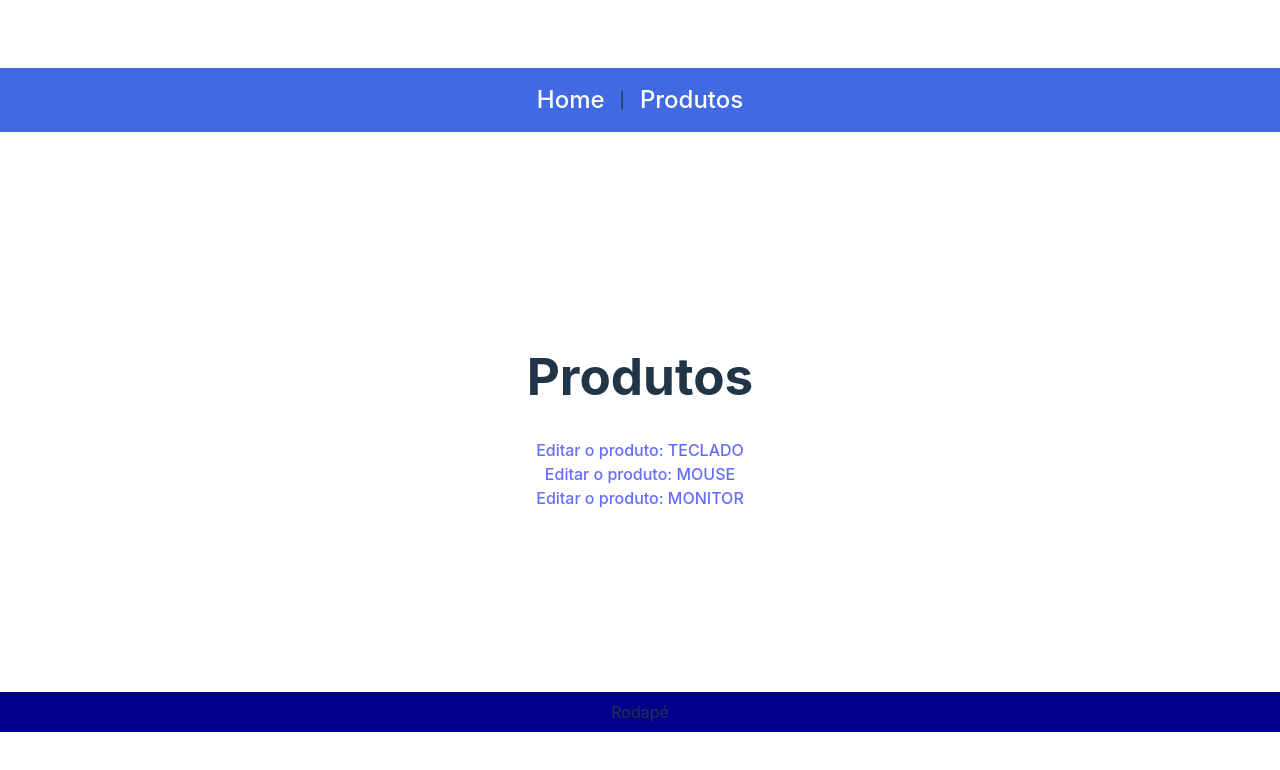
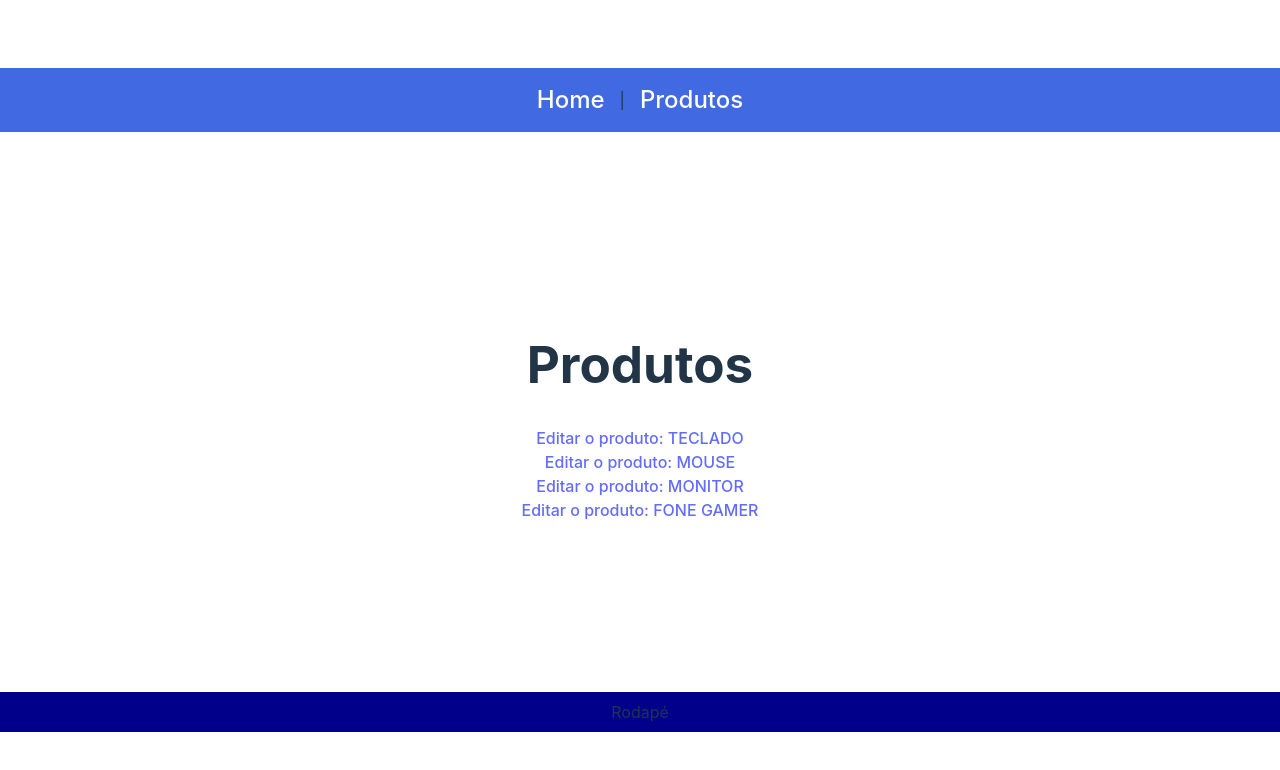
Before and after one commit to Duh0127/exercicio-rotas, a React (Vite) app: page /produtos in a window 1280 px wide. Shown: the top 770 px of the page. Built offline with nearby package versions, Linux system fonts and the light colour scheme.

Commit message:
Adicionando novos produtos na lista de produtos

```diff
--- a/src/components/listaProdutos.js
+++ b/src/components/listaProdutos.js
@@ -14,4 +14,9 @@ export const listaProdutos = [
         nome: 'Monitor',
         preco: 500
     },
+    {
+        id: 4,
+        nome: 'Fone Gamer',
+        preco: 800
+    }
 ]
```
